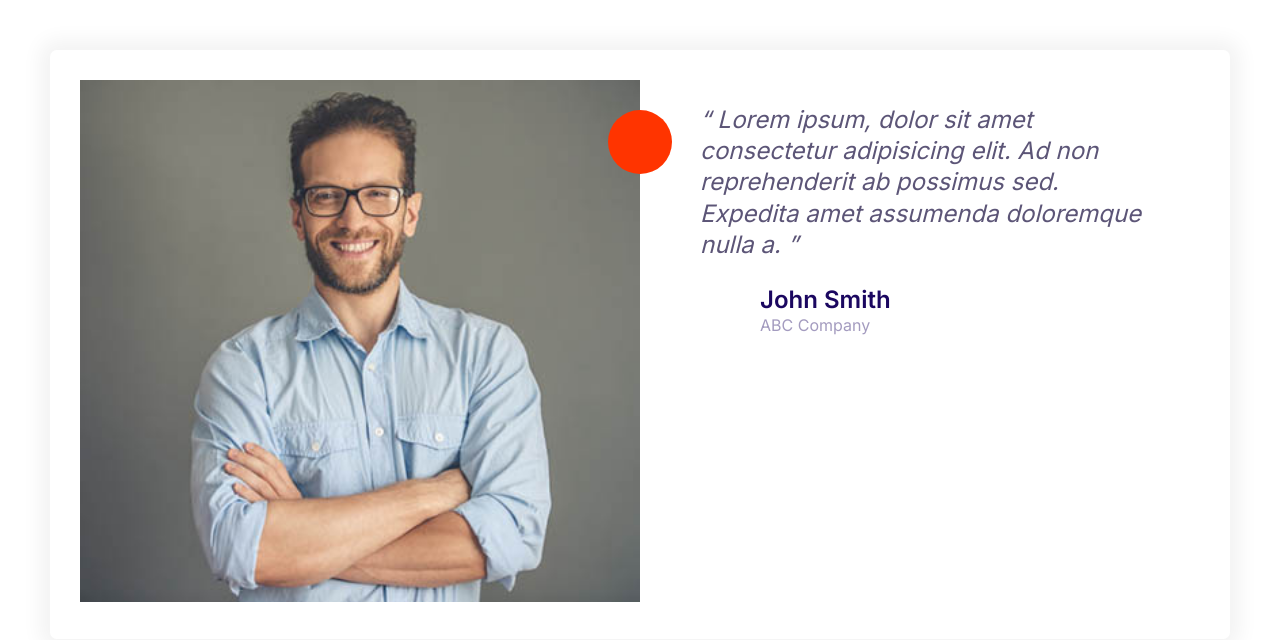
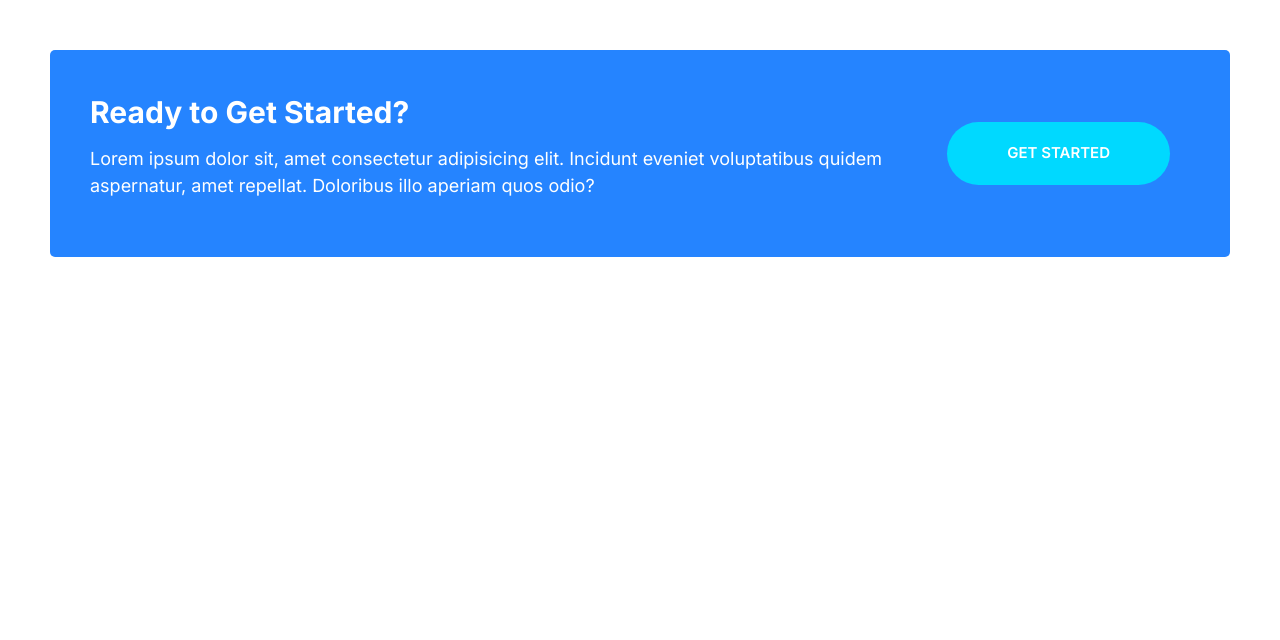
Before and after one commit to akapetano/moshify, a plain HTML site: page index.html in a window 1280 px wide. Drawn offline with Linux system fonts and the light colour scheme.

Commit message:
Build the callouts component.

```diff
--- a/css/styles.css
+++ b/css/styles.css
@@ -241,6 +241,11 @@ a {
 .btn--outline:hover {
   background: var(--color-headings);
   color: #fff;
+}
+
+.btn--stretched {
+  padding-left: 6rem;
+  padding-right: 6rem;
 }
 
 .btn--block {
@@ -490,3 +495,44 @@ a {
     margin-left: 6rem;
   }
 }
+
+/* Callouts */
+.callout {
+  padding: 4rem;
+  border-radius: 5px;
+}
+
+.callout--primary {
+  background: var(--color-primary);
+  color: #fff;
+}
+
+.callout__heading {
+  color: #fff;
+  margin-top: 0;
+  font-size: 3rem;
+}
+
+.callout .btn {
+  justify-self: center;
+  align-self: center;
+}
+
+.callout__content {
+  text-align: center;
+}
+
+@media screen and (min-width: 768px) {
+  .callout .grid--1x2 {
+    grid-template-columns: 1fr auto;
+  }
+
+  .callout__content {
+    text-align: left;
+  }
+
+  .callout .btn {
+    justify-self: start;
+    margin: 0 2rem;
+  }
+}
--- a/index.html
+++ b/index.html
@@ -15,40 +15,17 @@
     <link rel="stylesheet" href="css/styles.css" />
   </head>
   <body style="padding: 5rem">
-    <div class="card testimonial">
+    <div class="callout callout--primary">
       <div class="grid grid--1x2">
-        <div class="testimonial__image">
-          <img
-            class="testimonial__image"
-            src="images/testimonial.jpg"
-            alt="A happy, smiling customer"
-          />
-          <span class="icon-container icon-container--accent">
-            <svg class="icon icon--white icon--small">
-              <use xlink:href="images/sprite.svg#quotes"></use>
-            </svg>
-          </span>
+        <div class="callout__content">
+          <h2 class="callout__heading">Ready to Get Started?</h2>
+          <p>
+            Lorem ipsum dolor sit, amet consectetur adipisicing elit. Incidunt
+            eveniet voluptatibus quidem aspernatur, amet repellat. Doloribus
+            illo aperiam quos odio?
+          </p>
         </div>
-        <blockquote class="quote">
-          <p class="quote__text">
-            Lorem ipsum, dolor sit amet consectetur adipisicing elit. Ad non
-            reprehenderit ab possimus sed. Expedita amet assumenda doloremque
-            nulla a.
-          </p>
-          <footer>
-            <div class="media">
-              <div class="media__image">
-                <svg class="icon icon--primary quote__line">
-                  <use xlink:href="images/sprite.svg#line"></use>
-                </svg>
-              </div>
-              <div class="media__body">
-                <h3 class="media__title quote__author">John Smith</h3>
-                <p class="quote__organization">ABC Company</p>
-              </div>
-            </div>
-          </footer>
-        </blockquote>
+        <a href="#" class="btn btn--secondary btn--stretched">Get Started</a>
       </div>
     </div>
   </body>
```
Also changed, not shown: components/callouts.html (added, +13 -0 lines).
